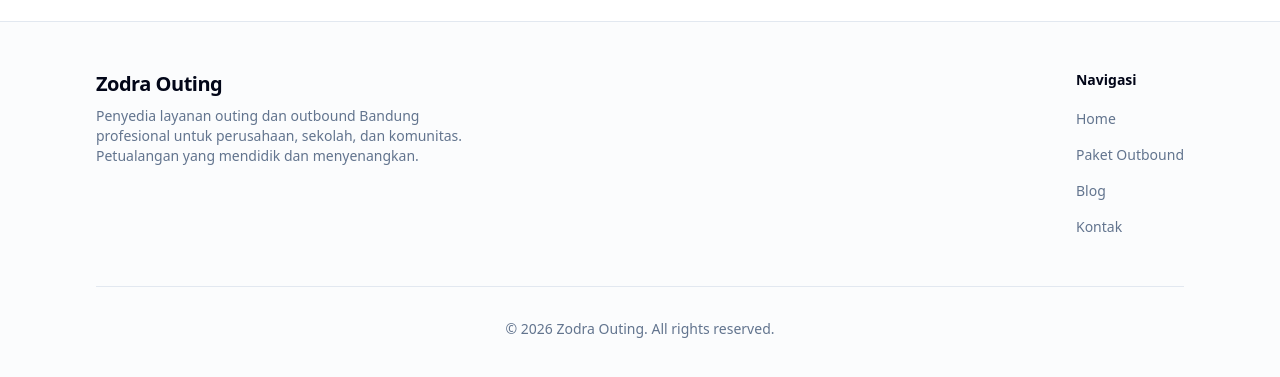
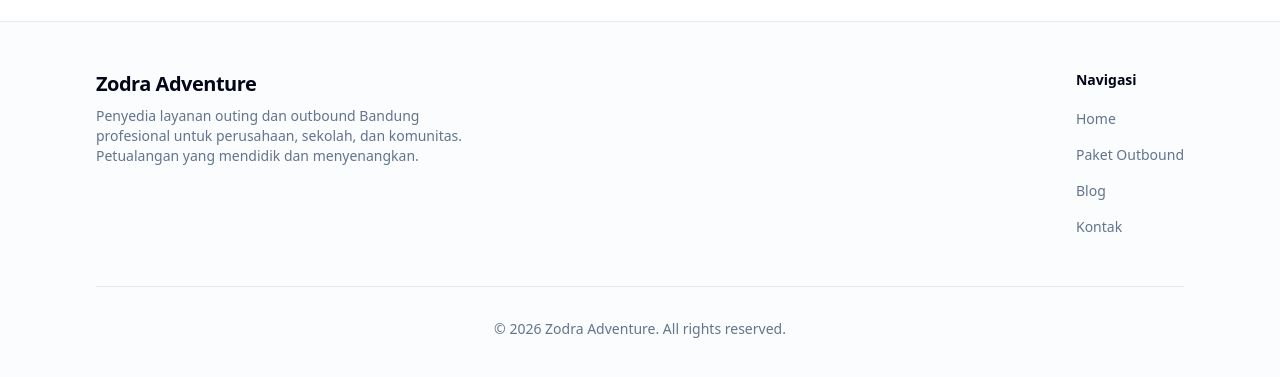
Before and after one commit to ariannurrahman/zodra-outing, a Next.js app: page /kontak in a window 1280 px wide. Shown: the part 958-1335 px from the top of the page. Built offline with nearby package versions, Linux system fonts and the light colour scheme; no server answers.

Commit message:
Rename project from "Zodra Outing" to "Zodra Adventure" across all relevant files, including metadata, content, and UI components for consistency and branding update.

```diff
--- a/app/kontak/page.tsx
+++ b/app/kontak/page.tsx
@@ -7,7 +7,7 @@ import { Mail, MapPin } from "lucide-react";
 export const metadata: Metadata = {
   title: "Kontak",
   description:
-    "Hubungi Zodra Outing untuk reservasi paket outing Bandung dan outbound. WhatsApp: 0895 1319 2579. Respons cepat.",
+    "Hubungi Zodra Adventure untuk reservasi paket outing Bandung dan outbound. WhatsApp: 0895 1319 2579. Respons cepat.",
 };
 
 export default function KontakPage() {
--- a/app/layout.tsx
+++ b/app/layout.tsx
@@ -20,8 +20,8 @@ const geistMono = Geist_Mono({
 export const metadata: Metadata = {
   metadataBase: new URL(siteConfig.url),
   title: {
-    default: "Zodra Outing | Outing & Outbound Bandung Profesional",
-    template: "%s | Zodra Outing",
+    default: "Zodra Adventure | Outing & Outbound Bandung Profesional",
+    template: "%s | Zodra Adventure",
   },
   description: siteConfig.description,
   keywords: siteConfig.keywords,
@@ -29,12 +29,12 @@ export const metadata: Metadata = {
     type: "website",
     locale: siteConfig.locale,
     siteName: siteConfig.name,
-    title: "Zodra Outing | Outing & Outbound Bandung Profesional",
+    title: "Zodra Adventure | Outing & Outbound Bandung Profesional",
     description: siteConfig.description,
   },
   twitter: {
     card: "summary_large_image",
-    title: "Zodra Outing | Outing & Outbound Bandung Profesional",
+    title: "Zodra Adventure | Outing & Outbound Bandung Profesional",
     description: siteConfig.description,
   },
   robots: {
--- a/components/floating-whatsapp.tsx
+++ b/components/floating-whatsapp.tsx
@@ -9,7 +9,7 @@ interface FloatingWhatsAppProps {
 }
 
 const DEFAULT_MESSAGE =
-  "Halo, saya tertarik dengan layanan outbound Zodra Outing. Bisa info lebih detail?";
+  "Halo, saya tertarik dengan layanan outbound Zodra Adventure. Bisa info lebih detail?";
 
 export function FloatingWhatsApp({ message, className }: FloatingWhatsAppProps) {
   const text = message ?? DEFAULT_MESSAGE;
--- a/components/footer.tsx
+++ b/components/footer.tsx
@@ -21,7 +21,7 @@ export function Footer() {
               href="/"
               className="text-xl font-bold tracking-tight text-foreground"
             >
-              Zodra Outing
+              Zodra Adventure
             </Link>
             <p className="mt-2 max-w-sm text-sm text-muted-foreground">
               Penyedia layanan outing dan outbound Bandung profesional untuk
@@ -47,7 +47,7 @@ export function Footer() {
         </div>
         <div className="mt-12 border-t border-border pt-8">
           <p className="text-center text-sm text-muted-foreground">
-            © {currentYear} Zodra Outing. All rights reserved.
+            © {currentYear} Zodra Adventure. All rights reserved.
           </p>
         </div>
       </div>
--- a/components/hero.tsx
+++ b/components/hero.tsx
@@ -55,7 +55,7 @@ export function Hero({
           </p>
           {showCta && (
             <div className="mt-10 flex flex-col items-center justify-center gap-4 sm:flex-row">
-              <WhatsAppCta variant="button" message="Halo, saya tertarik dengan layanan outbound Zodra Outing. Bisa info lebih detail?">Konsultasi Gratis via WhatsApp</WhatsAppCta>
+              <WhatsAppCta variant="button" message="Halo, saya tertarik dengan layanan outbound Zodra Adventure. Bisa info lebih detail?">Konsultasi Gratis via WhatsApp</WhatsAppCta>
               <LihatPaketButton />
             </div>
           )}
--- a/components/why-us.tsx
+++ b/components/why-us.tsx
@@ -6,7 +6,7 @@ const benefits = [
     icon: Building2,
     title: "Legalitas Resmi & Berbadan Hukum",
     description:
-      "Kami bukan freelancer. Zodra Outing beroperasi di bawah payung hukum resmi (PT/CV) dengan dokumen lengkap untuk kebutuhan administrasi & faktur pajak korporasi.",
+      "Kami bukan freelancer. Zodra Adventure beroperasi di bawah payung hukum resmi (PT/CV) dengan dokumen lengkap untuk kebutuhan administrasi & faktur pajak korporasi.",
   },
   {
     icon: Shield,
@@ -35,7 +35,7 @@ interface WhyUsProps {
 }
 
 export function WhyUs({
-  title = "Kenapa 500+ Perusahaan Memilih Zodra Outing?",
+  title = "Kenapa 500+ Perusahaan Memilih Zodra Adventure?",
   sinceYear = 2015,
   className,
 }: WhyUsProps) {
--- a/lib/site.ts
+++ b/lib/site.ts
@@ -1,6 +1,6 @@
 // Site config for SEO - update with your production URL
 export const siteConfig = {
-  name: "Zodra Outing",
+  name: "Zodra Adventure",
   description:
     "Penyedia layanan outing dan outbound Bandung profesional untuk perusahaan, sekolah, dan komunitas. Paket outbound Bandung, team building, offroad Cikole.",
   url:
```
Also changed, not shown: public/site.webmanifest, 1 other file (tests, documents, lock files or other folders).
